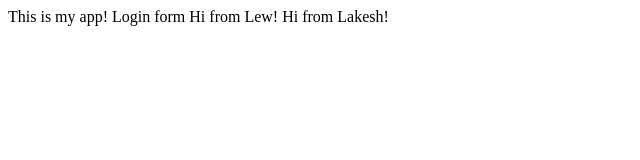
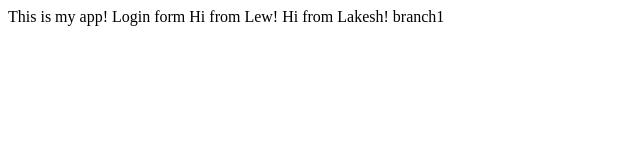
Before and after one commit to Houlz99/myappsample, a plain HTML site: page index.html in a window 1280 px wide. Shown: the full height of the page, 0-640 px from the left. Drawn offline with Linux system fonts and the light colour scheme.

Commit message:
added branch1

```diff
--- a/index.html
+++ b/index.html
@@ -10,5 +10,12 @@
 	Hi from Lew!
 
 	Hi from Lakesh!
+
+
+
+
+
+	branch1
+
 </body>
 </html>
```
